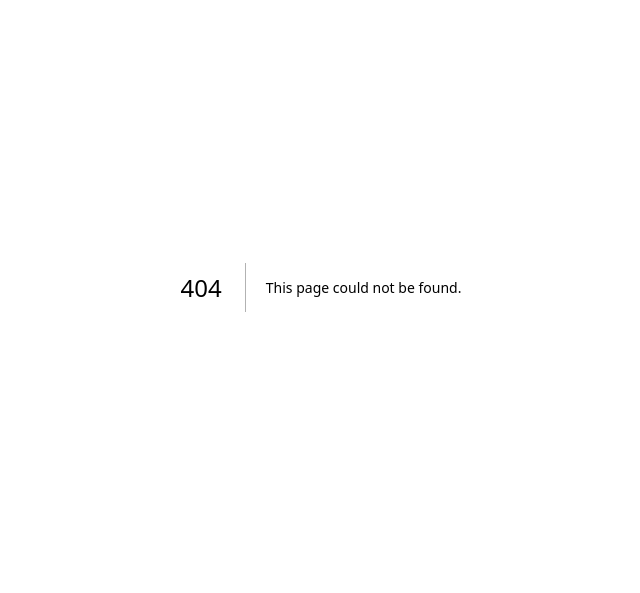
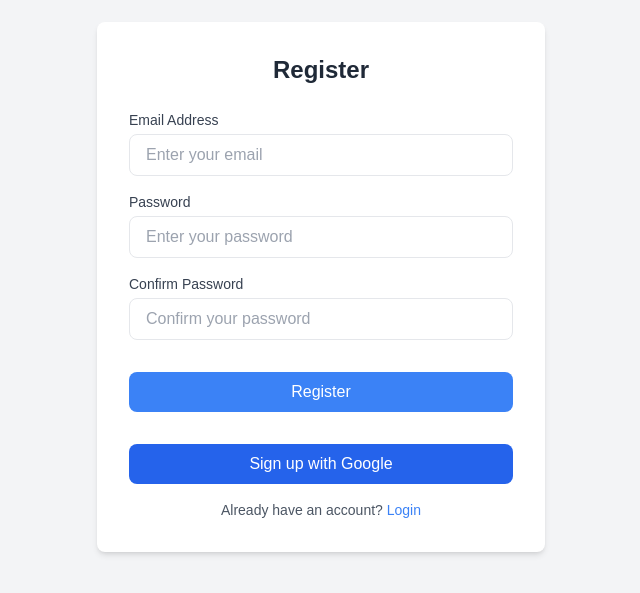
Before and after one commit to RosshanSpoon/my-next-app, a Next.js app: page /register in a window 1280 px wide. Before the commit this address had no page. Shown: the part 113-706 px from the top of the page, without its empty margins (319-959 px from the left). Built offline with nearby package versions, Linux system fonts and the light colour scheme.

Commit message:
login, register and homepage

```diff
--- /dev/null
+++ b/app/login/page.js
@@ -0,0 +1,104 @@
+"use client"; // Add this at the top of the file
+
+import { useState } from "react";
+import { useRouter } from "next/navigation"; // Import useRouter for navigation
+
+export default function Login() {
+  const [email, setEmail] = useState("");
+  const [password, setPassword] = useState("");
+  const [error, setError] = useState("");
+  const router = useRouter(); // Initialize useRouter hook
+
+  const handleSubmit = (e) => {
+    e.preventDefault();
+
+    if (!email || !password) {
+      setError("Please fill out both fields.");
+      return;
+    }
+
+    // Handle authentication here (e.g., call an API for login)
+    setError(""); // Clear previous errors
+    console.log("Form submitted:", { email, password });
+
+    // Check if the credentials match the predefined ones
+    if (email === "fork@gmail.com" && password === "12345678") {
+      // Store login state in localStorage
+      localStorage.setItem("isLoggedIn", "true");
+      // If credentials match, navigate to the homepage
+      router.push("/"); // Redirect to homepage
+      console.log("Login successful! Redirecting to homepage...");
+    } else {
+      setError("Invalid email or password.");
+    }
+  };
+
+  return (
+    <div className="flex min-h-screen items-center justify-center bg-gray-100">
+      <div className="w-full max-w-md bg-white p-8 rounded-lg shadow-md">
+        <h2 className="text-2xl font-bold text-center text-gray-800">Login</h2>
+        <form onSubmit={handleSubmit} className="mt-6">
+          {error && (
+            <div className="mb-4 text-red-600 text-sm text-center">{error}</div>
+          )}
+          <div className="mb-4">
+            <label
+              className="block text-sm font-medium text-gray-700"
+              htmlFor="email"
+            >
+              Email Address
+            </label>
+            <input
+              id="email"
+              type="email"
+              className="w-full mt-1 px-4 py-2 border rounded-lg focus:outline-none focus:ring-2 focus:ring-blue-500 focus:border-blue-500"
+              placeholder="Enter your email"
+              value={email}
+              onChange={(e) => setEmail(e.target.value)}
+            />
+          </div>
+          <div className="mb-4">
+            <label
+              className="block text-sm font-medium text-gray-700"
+              htmlFor="password"
+            >
+              Password
+            </label>
+            <input
+              id="password"
+              type="password"
+              className="w-full mt-1 px-4 py-2 border rounded-lg focus:outline-none focus:ring-2 focus:ring-blue-500 focus:border-blue-500"
+              placeholder="Enter your password"
+              value={password}
+              onChange={(e) => setPassword(e.target.value)}
+            />
+          </div>
+          <button
+            type="submit"
+            className="w-full py-2 mt-4 text-white bg-blue-500 rounded-lg hover:bg-blue-600 focus:outline-none focus:ring-2 focus:ring-blue-300"
+          >
+            Login
+          </button>
+        </form>
+
+        {/* Google Sign In Button */}
+        <div className="mt-4 text-center">
+          <button
+            className="w-full py-2 mt-4 text-white bg-blue-600 rounded-lg hover:bg-blue-700 focus:outline-none focus:ring-2 focus:ring-blue-300"
+            // OnClick should later call your Google sign-in logic
+            aria-label="Sign in with Google"
+          >
+            Sign in with Google
+          </button>
+        </div>
+
+        <p className="mt-4 text-sm text-center text-gray-600">
+          Don’t have an account?{' '}
+          <a href="/register" className="text-blue-500 hover:underline">
+            Register
+          </a>
+        </p>
+      </div>
+    </div>
+  );
+}
--- a/app/page.js
+++ b/app/page.js
@@ -1,101 +1,145 @@
-import Image from "next/image";
+"use client";
 
-export default function Home() {
+import { useState, useEffect } from "react";
+import { useRouter } from "next/navigation";
+import Link from "next/link"; // Use Link for navigation between pages
+
+export default function HomePage() {
+  const [isAuthenticated, setIsAuthenticated] = useState(false);
+  const [showProfileModal, setShowProfileModal] = useState(false); // To control the modal visibility
+  const router = useRouter();
+
+  useEffect(() => {
+    // Check if user is logged in (based on localStorage)
+    const loggedIn = localStorage.getItem("isLoggedIn") === "true";
+    if (!loggedIn) {
+      // If not logged in, redirect to login page
+      router.push("/login");
+    } else {
+      setIsAuthenticated(true); // User is logged in
+    }
+  }, [router]);
+
+  if (!isAuthenticated) {
+    return null; // Don't render the homepage content if not logged in
+  }
+
+  const handleProfileIconClick = () => {
+    setShowProfileModal(true); // Show the modal when the icon is clicked
+  };
+
+  const closeProfileModal = () => {
+    setShowProfileModal(false); // Close the modal
+  };
+
   return (
-    <div className="grid grid-rows-[20px_1fr_20px] items-center justify-items-center min-h-screen p-8 pb-20 gap-16 sm:p-20 font-[family-name:var(--font-geist-sans)]">
-      <main className="flex flex-col gap-8 row-start-2 items-center sm:items-start">
-        <Image
-          className="dark:invert"
-          src="/next.svg"
-          alt="Next.js logo"
-          width={180}
-          height={38}
-          priority
-        />
-        <ol className="list-inside list-decimal text-sm text-center sm:text-left font-[family-name:var(--font-geist-mono)]">
-          <li className="mb-2">
-            Get started by editing{" "}
-            <code className="bg-black/[.05] dark:bg-white/[.06] px-1 py-0.5 rounded font-semibold">
-              app/page.js
-            </code>
-            .
-          </li>
-          <li>Save and see your changes instantly.</li>
-        </ol>
+    <div>
+      {/* Navigation Bar */}
+      <nav className="bg-gray-800 p-4">
+        <div className="flex items-center justify-between max-w-7xl mx-auto">
+          <div className="text-white text-xl font-bold">Fork</div>
+          <div className="flex items-center space-x-6">
+            <Link href="/" className="text-white hover:text-gray-300">
+              Home
+            </Link>
+            <Link href="/about" className="text-white hover:text-gray-300">
+              About
+            </Link>
+            <Link href="/contact" className="text-white hover:text-gray-300">
+              Contact
+            </Link>
+            {/* Profile Icon */}
+            <div className="relative">
+              <button
+                className="text-white hover:text-gray-300"
+                onClick={handleProfileIconClick} // Open the profile modal
+              >
+                <svg
+                  xmlns="http://www.w3.org/2000/svg"
+                  width="24"
+                  height="24"
+                  viewBox="0 0 24 24"
+                  fill="none"
+                  className="w-6 h-6"
+                >
+                  <path
+                    fill="currentColor"
+                    d="M12 12c2.21 0 4-1.79 4-4s-1.79-4-4-4-4 1.79-4 4 1.79 4 4 4zM12 14c-2.67 0-8 1.34-8 4v2h16v-2c0-2.66-5.33-4-8-4z"
+                  />
+                </svg>
+              </button>
+            </div>
+          </div>
+        </div>
+      </nav>
 
-        <div className="flex gap-4 items-center flex-col sm:flex-row">
-          <a
-            className="rounded-full border border-solid border-transparent transition-colors flex items-center justify-center bg-foreground text-background gap-2 hover:bg-[#383838] dark:hover:bg-[#ccc] text-sm sm:text-base h-10 sm:h-12 px-4 sm:px-5"
-            href="https://vercel.com/new?utm_source=create-next-app&utm_medium=appdir-template-tw&utm_campaign=create-next-app"
-            target="_blank"
-            rel="noopener noreferrer"
+      {/* Main Content */}
+      <div className="flex flex-col items-center justify-center mt-10 space-y-8">
+        <h1 className="text-3xl font-bold">Welcome to the Homepage!</h1>
+
+        {/* Section for Learn and Detect */}
+        <div className="flex space-x-8">
+          {/* Learn Section */}
+          <div className="bg-blue-500 text-white p-6 rounded-lg shadow-lg w-72 text-center cursor-pointer hover:bg-blue-600">
+            <h2 className="text-2xl font-bold">Learn</h2>
+            <p className="mt-4">Explore how to protect yourself from online threats.</p>
+            <Link
+              href="/learn"
+              className="mt-4 inline-block text-blue-100 hover:text-blue-200"
+            >
+              Go to Learn Section
+            </Link>
+          </div>
+
+          {/* Detect Section */}
+          <div className="bg-green-500 text-white p-6 rounded-lg shadow-lg w-72 text-center cursor-pointer hover:bg-green-600">
+            <h2 className="text-2xl font-bold">Detect</h2>
+            <p className="mt-4">Learn how to identify phishing and AI-generated content.</p>
+            <Link
+              href="/detect"
+              className="mt-4 inline-block text-green-100 hover:text-green-200"
+            >
+              Go to Detect Section
+            </Link>
+          </div>
+        </div>
+      </div>
+
+      {/* Profile Modal */}
+      {showProfileModal && (
+        <div
+          className="fixed inset-0 bg-gray-500 bg-opacity-50 flex items-center justify-center z-50"
+          onClick={closeProfileModal} // Close the modal when clicking outside
+        >
+          <div
+            className="bg-white p-6 rounded-lg shadow-md w-80"
+            onClick={(e) => e.stopPropagation()} // Prevent modal from closing when clicking inside
           >
-            <Image
-              className="dark:invert"
-              src="/vercel.svg"
-              alt="Vercel logomark"
-              width={20}
-              height={20}
-            />
-            Deploy now
-          </a>
-          <a
-            className="rounded-full border border-solid border-black/[.08] dark:border-white/[.145] transition-colors flex items-center justify-center hover:bg-[#f2f2f2] dark:hover:bg-[#1a1a1a] hover:border-transparent text-sm sm:text-base h-10 sm:h-12 px-4 sm:px-5 sm:min-w-44"
-            href="https://nextjs.org/docs?utm_source=create-next-app&utm_medium=appdir-template-tw&utm_campaign=create-next-app"
-            target="_blank"
-            rel="noopener noreferrer"
-          >
-            Read our docs
-          </a>
+            <h2 className="text-xl font-bold text-gray-800 mb-4">User Profile</h2>
+            <p className="text-gray-700">Welcome to your profile page!</p>
+            <p className="text-gray-600 mt-4">Here you can view and update your profile.</p>
+            <div className="mt-6 text-center">
+              <button
+                className="text-white bg-red-500 hover:bg-red-600 px-4 py-2 rounded-lg"
+                onClick={() => {
+                  localStorage.removeItem("isLoggedIn");
+                  router.push("/login");
+                }}
+              >
+                Logout
+              </button>
+            </div>
+            <div className="mt-4 text-center">
+              <button
+                className="text-gray-600 hover:text-gray-800"
+                onClick={closeProfileModal} // Close the modal
+              >
+                Close
+              </button>
+            </div>
+          </div>
         </div>
-      </main>
-      <footer className="row-start-3 flex gap-6 flex-wrap items-center justify-center">
-        <a
-          className="flex items-center gap-2 hover:underline hover:underline-offset-4"
-          href="https://nextjs.org/learn?utm_source=create-next-app&utm_medium=appdir-template-tw&utm_campaign=create-next-app"
-          target="_blank"
-          rel="noopener noreferrer"
-        >
-          <Image
-            aria-hidden
-            src="/file.svg"
-            alt="File icon"
-            width={16}
-            height={16}
-          />
-          Learn
-        </a>
-        <a
-          className="flex items-center gap-2 hover:underline hover:underline-offset-4"
-          href="https://vercel.com/templates?framework=next.js&utm_source=create-next-app&utm_medium=appdir-template-tw&utm_campaign=create-next-app"
-          target="_blank"
-          rel="noopener noreferrer"
-        >
-          <Image
-            aria-hidden
-            src="/window.svg"
-            alt="Window icon"
-            width={16}
-            height={16}
-          />
-          Examples
-        </a>
-        <a
-          className="flex items-center gap-2 hover:underline hover:underline-offset-4"
-          href="https://nextjs.org?utm_source=create-next-app&utm_medium=appdir-template-tw&utm_campaign=create-next-app"
-          target="_blank"
-          rel="noopener noreferrer"
-        >
-          <Image
-            aria-hidden
-            src="/globe.svg"
-            alt="Globe icon"
-            width={16}
-            height={16}
-          />
-          Go to nextjs.org →
-        </a>
-      </footer>
+      )}
     </div>
   );
 }
--- /dev/null
+++ b/app/register/page.js
@@ -0,0 +1,133 @@
+"use client"; // Add this at the top of the file
+
+import { useState } from "react";
+import { useRouter } from "next/navigation"; // For navigation after successful registration
+
+export default function Register() {
+  const [email, setEmail] = useState("");
+  const [password, setPassword] = useState("");
+  const [confirmPassword, setConfirmPassword] = useState("");
+  const [error, setError] = useState("");
+  const [success, setSuccess] = useState(false);
+  const router = useRouter();
+
+  const handleSubmit = (e) => {
+    e.preventDefault();
+
+    // Validation checks
+    if (!email || !password || !confirmPassword) {
+      setError("Please fill out all fields.");
+      return;
+    }
+    if (password !== confirmPassword) {
+      setError("Passwords do not match.");
+      return;
+    }
+
+    // Handle registration logic here (e.g., call an API for registration)
+    setError(""); // Clear previous errors
+    console.log("Form submitted:", { email, password });
+
+    // Example of registration logic (replace with actual logic):
+    if (email === "test@example.com") {
+      setError("Email is already taken.");
+    } else {
+      setSuccess(true); // Set success state
+      console.log("Registration successful!");
+      // Redirect to login or home page on success
+      setTimeout(() => {
+        router.push("/login"); // Redirect to login page after registration
+      }, 2000); // Delay to show success message
+    }
+  };
+
+  return (
+    <div className="flex min-h-screen items-center justify-center bg-gray-100">
+      <div className="w-full max-w-md bg-white p-8 rounded-lg shadow-md">
+        <h2 className="text-2xl font-bold text-center text-gray-800">Register</h2>
+        <form onSubmit={handleSubmit} className="mt-6">
+          {error && (
+            <div className="mb-4 text-red-600 text-sm text-center">{error}</div>
+          )}
+          {success && (
+            <div className="mb-4 text-green-600 text-sm text-center">
+              Registration successful! Redirecting to login...
+            </div>
+          )}
+          <div className="mb-4">
+            <label
+              className="block text-sm font-medium text-gray-700"
+              htmlFor="email"
+            >
+              Email Address
+            </label>
+            <input
+              id="email"
+              type="email"
+              className="w-full mt-1 px-4 py-2 border rounded-lg focus:outline-none focus:ring-2 focus:ring-blue-500 focus:border-blue-500"
+              placeholder="Enter your email"
+              value={email}
+              onChange={(e) => setEmail(e.target.value)}
+            />
+          </div>
+          <div className="mb-4">
+            <label
+              className="block text-sm font-medium text-gray-700"
+              htmlFor="password"
+            >
+              Password
+            </label>
+            <input
+              id="password"
+              type="password"
+              className="w-full mt-1 px-4 py-2 border rounded-lg focus:outline-none focus:ring-2 focus:ring-blue-500 focus:border-blue-500"
+              placeholder="Enter your password"
+              value={password}
+              onChange={(e) => setPassword(e.target.value)}
+            />
+          </div>
+          <div className="mb-4">
+            <label
+              className="block text-sm font-medium text-gray-700"
+              htmlFor="confirmPassword"
+            >
+              Confirm Password
+            </label>
+            <input
+              id="confirmPassword"
+              type="password"
+              className="w-full mt-1 px-4 py-2 border rounded-lg focus:outline-none focus:ring-2 focus:ring-blue-500 focus:border-blue-500"
+              placeholder="Confirm your password"
+              value={confirmPassword}
+              onChange={(e) => setConfirmPassword(e.target.value)}
+            />
+          </div>
+          <button
+            type="submit"
+            className="w-full py-2 mt-4 text-white bg-blue-500 rounded-lg hover:bg-blue-600 focus:outline-none focus:ring-2 focus:ring-blue-300"
+          >
+            Register
+          </button>
+        </form>
+
+        {/* Google Sign Up Button */}
+        <div className="mt-4 text-center">
+          <button
+            className="w-full py-2 mt-4 text-white bg-blue-600 rounded-lg hover:bg-blue-700 focus:outline-none focus:ring-2 focus:ring-blue-300"
+            // OnClick should later call your Google sign-up logic
+            aria-label="Sign up with Google"
+          >
+            Sign up with Google
+          </button>
+        </div>
+
+        <p className="mt-4 text-sm text-center text-gray-600">
+          Already have an account?{' '}
+          <a href="/login" className="text-blue-500 hover:underline">
+            Login
+          </a>
+        </p>
+      </div>
+    </div>
+  );
+}
```
